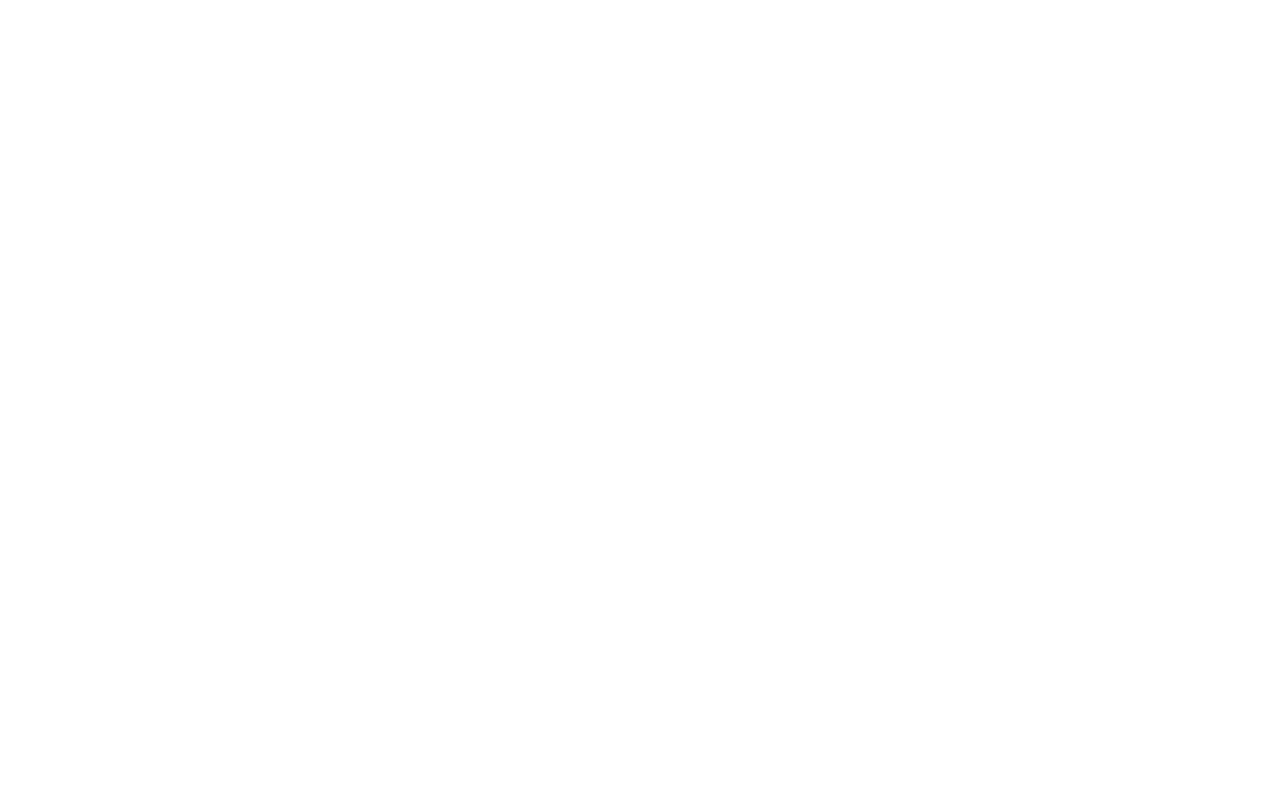
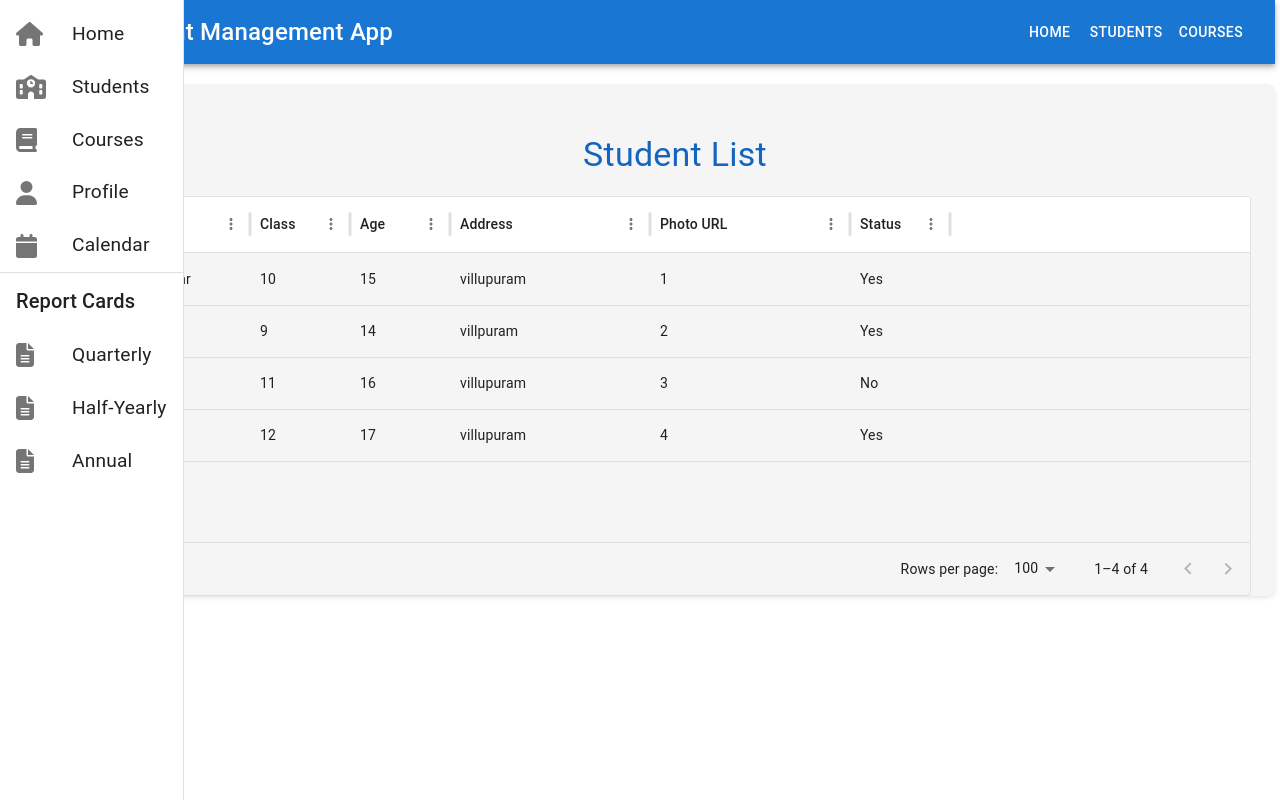
Before and after one commit to CircleStack/SampleProject, a React (Vite) app: page /students in a window 1280 px wide. Before the commit this address had no page. Built offline with nearby package versions, Linux system fonts and the light colour scheme.

Commit message:
home screen modified

```diff
--- a/package.json
+++ b/package.json
@@ -20,6 +20,8 @@
     "@mui/x-charts": "^7.8.0",
     "@mui/x-data-grid": "^7.8.0",
     "chart.js": "^4.4.3",
+    "mobx": "^6.13.0",
+    "mobx-react": "^9.1.1",
     "react": "^18.3.1",
     "react-chartjs-2": "^5.2.0",
     "react-dom": "^18.3.1",
--- a/src/App.tsx
+++ b/src/App.tsx
@@ -2,8 +2,27 @@
 import { BrowserRouter, Route, Routes } from "react-router-dom"
 import LoginForm from "./LoginForm"
 import HomeScreen from "./Screens/HomeScreen"
+import StudentListScreen from "./Screens/StudentListScreen"
+import { useState } from "react"
 
+interface Student {
+  id: number;
+  name: string;
+  std: string;
+  age: number;
+  address: string;
+  photo: string;
+  passed: string;
+}
 const App = () => {
+  const [selectedStudent, setSelectedStudent] = useState<Student | null>(null);
+
+  const students: Student[] = [
+    { id: 1, name: 'muthukumar', std: '10', age: 15, address: 'villupuram', photo: '1', passed: 'Yes' },
+    { id: 2, name: 'arunkumar', std: '9', age: 14, address: 'villpuram', photo: '2', passed: 'Yes' },
+    { id: 3, name: 'karthik', std: '11', age: 16, address: 'villupuram', photo: '3', passed: 'No' },
+    { id: 4, name: 'aruna', std: '12', age: 17, address: 'villupuram', photo: '4', passed: 'Yes' },
+  ];
   return (
 
     <div
@@ -12,6 +31,7 @@
         <Routes>
           <Route index element={<LoginForm />} />
           <Route path="/home" element={<HomeScreen />} />
+          <Route path="/students" element={<StudentListScreen students={students} setSelectedStudent={setSelectedStudent} />} />
         </Routes>
       </BrowserRouter>
     </div>
--- a/src/Screens/HomeScreen.tsx
+++ b/src/Screens/HomeScreen.tsx
@@ -1,7 +1,8 @@
 import React, { useState } from 'react';
-import { Container, TextField, Button, Typography, Grid,  Slider } from '@mui/material';
-import { DataGrid, GridColDef } from '@mui/x-data-grid';
+import { Container, TextField, Button, Typography, Grid, Slider } from '@mui/material';
 import StudentDetails from '../components/StudentDetails';
+import SideBar from '../components/SideBar';
+import NavBar from '../components/NavBar';
 
 interface Student {
   id: number;
@@ -25,9 +26,7 @@
 
   const addStudent = () => {
     if (newStudentName.trim() && newStudentStd.trim()) {
-      setStudents([
-        ...students,
-        {
+      const newStudent: Student = {
         id: Date.now(),
         name: newStudentName,
         std: newStudentStd,
@@ -35,8 +34,10 @@
         address: newStudentAddress,
         photo: newStudentPhoto,
         passed: newStudentPassed,
-        },
-      ]);
+      };
+
+      setStudents([...students, newStudent]);
+      setSelectedStudent(newStudent);
       setNewStudentName('');
       setNewStudentStd('');
       setNewStudentAge(0);
@@ -50,43 +51,13 @@
     setNewStudentAge(newValue);
   };
 
-  const columns: GridColDef[] = [
-    { field: 'name', headerName: 'Name', width: 150 },
-    { field: 'std', headerName: 'Class', width: 100 },
-    { field: 'age', headerName: 'Age', width: 100 },
-    { field: 'address', headerName: 'Address', width: 200 },
-    { field: 'photo', headerName: 'Photo URL', width: 200 },
-    { field: 'passed', headerName: 'Status', width: 100 },
-    {
-      field: 'actions',
-      headerName: 'Actions',
-      width: 150,
-      renderCell: (params) => (
-        <Button
-          variant="contained"
-          color="secondary"
-          onClick={() => setSelectedStudent(students.find(student => student.id === params.id)!)}
-        >
-          View Details
-        </Button>
-      ),
-    },
-  ];
-
-  const rows = students.map((student) => ({
-    id: student.id,
-    name: student.name,
-    std: student.std,
-    age: student.age,
-    address: student.address,
-    photo: student.photo,
-    passed: student.passed,
-  }));
-
   return (
+    <div>
+      <NavBar />
+      <SideBar />
       <Container style={styles.container}>
-      <Typography variant="h2" gutterBottom style={styles.title}>
-        Student Management App
+        <Typography variant="h4" style={styles.title}>
+          Student Details
         </Typography>
         <Grid container spacing={4}>
           <Grid item xs={12} sm={6}>
@@ -141,41 +112,38 @@
               margin="normal"
               style={styles.textField}
             />
-          <Button
-            variant="contained"
-            color="primary"
-            onClick={addStudent}
-            style={styles.button}
-          >
+            <Button variant="contained" color="primary" onClick={addStudent} style={styles.button}>
               Add Student
             </Button>
           </Grid>
-        <Grid item xs={12} sm={6} style={styles.studentList}>
-          <div style={{ height: 400, width: '100%' }}>
-            <DataGrid
-              rows={rows}
-              columns={columns}
-              pageSize={5}
-              onRowClick={(params) => setSelectedStudent(students.find(student => student.id === params.id)!)}
-            />
+          <Grid item xs={12} sm={5}>
+            <div style={styles.studentDetails}>
+              {selectedStudent ? (
+                <StudentDetails student={selectedStudent} />
+              ) : (
+                <Typography variant="h6">Select a student to view details</Typography>
+              )}
             </div>
           </Grid>
         </Grid>
-      {selectedStudent && <StudentDetails student={selectedStudent} />}
       </Container>
+    </div>
   );
 };
 
 const styles: { [key: string]: React.CSSProperties } = {
   container: {
-    padding: '20px',
+    padding: '50px',
     backgroundColor: '#f5f5f5',
     borderRadius: '8px',
+    marginLeft: '80px',
+    marginTop: '20px',
+    boxShadow: '0px 2px 4px rgba(0, 0, 0, 0.1)',
   },
   title: {
     textAlign: 'center',
     marginBottom: '20px',
-    color: '#3f51b5',
+    color: '#1565c0',
   },
   textField: {
     backgroundColor: '#fff',
@@ -183,20 +151,17 @@
   },
   button: {
     marginTop: '20px',
-    backgroundColor: '#3f51b5',
-    color: '#fff',
+
   },
-  studentList: {
+  studentDetails: {
     display: 'flex',
     flexDirection: 'column',
-  },
-  card: {
-    marginBottom: '10px',
-    cursor: 'pointer',
-    backgroundColor: '#e3f2fd',
-  },
-  studentName: {
-    color: '#3f51b5',
+    alignItems: 'center',
+    justifyContent: 'center',
+    padding: '20px',
+    backgroundColor: '#ffffff',
+    borderRadius: '8px',
+    boxShadow: '0px 2px 4px rgba(0, 0, 0, 0.1)',
   },
 };
 
--- /dev/null
+++ b/src/Screens/StudentListScreen.tsx
@@ -0,0 +1,107 @@
+import React, { useState } from 'react';
+import { Container, Grid, Typography } from '@mui/material';
+import { DataGrid, GridColDef } from '@mui/x-data-grid';
+
+import NavBar from '../components/NavBar';
+import SideBar from '../components/SideBar';
+import StudentMarksChart from '../components/StudentMarksChart';
+
+interface Student {
+  id: number;
+  name: string;
+  std: string;
+  age: number;
+  address: string;
+  photo: string;
+  passed: string;
+}
+
+interface StudentListScreenProps {
+  students: Student[];
+  setSelectedStudent: (student: Student | null) => void;
+}
+
+const StudentListScreen: React.FC<StudentListScreenProps> = ({ students, setSelectedStudent }) => {
+  const [selectedStudent, setSelectedStudentState] = useState<Student | null>(null);
+
+
+  const columns: GridColDef[] = [
+    { field: 'name', headerName: 'Name', width: 150 },
+    { field: 'std', headerName: 'Class', width: 100 },
+    { field: 'age', headerName: 'Age', width: 100 },
+    { field: 'address', headerName: 'Address', width: 200 },
+    { field: 'photo', headerName: 'Photo URL', width: 200 },
+    { field: 'passed', headerName: 'Status', width: 100 },
+  ];
+
+  const rows = students.map((student) => ({
+    id: student.id,
+    name: student.name,
+    std: student.std,
+    age: student.age,
+    address: student.address,
+    photo: student.photo,
+    passed: student.passed,
+  }));
+
+  const handleRowClick = (params: any) => {
+    const selectedStudent = students.find(student => student.id === params.id);
+    if (selectedStudent) {
+      setSelectedStudent(selectedStudent);
+      setSelectedStudentState(selectedStudent);
+    }
+  };
+
+  return (
+    <div>
+      <NavBar position="fixed" />
+      <Container style={styles.container}>
+        <SideBar />
+        <Typography variant="h4" style={styles.title}>
+          Student List
+        </Typography>
+        <Grid container spacing={4}>
+          <Grid item xs={12}>
+            <div style={{ height: 400, width: '100%' }}>
+              <DataGrid
+                rows={rows}
+                columns={columns}
+                pageSize={5}
+                onRowClick={handleRowClick}
+              />
+            </div>
+          </Grid>
+        </Grid>
+
+      </Container>
+      <div>
+      {selectedStudent && (
+          <Container style={styles.chartContainer}>
+            <StudentMarksChart closeCard={() => setSelectedStudentState(null)} />
+          </Container>
+        )}
+      </div>
+    </div>
+  );
+};
+
+const styles: { [key: string]: React.CSSProperties } = {
+  container: {
+    paddingTop: '50px',
+    backgroundColor: '#f5f5f5',
+    borderRadius: '8px',
+    marginTop: '20px',
+    marginLeft: '70px' ,
+    boxShadow: '0px 2px 4px rgba(0, 0, 0, 0.1)',
+  },
+  chartContainer: {
+    marginTop: '20px'
+  },
+  title: {
+    textAlign: 'center',
+    marginBottom: '20px',
+    color: '#1565c0',
+  },
+};
+
+export default StudentListScreen;
--- /dev/null
+++ b/src/components/NavBar.tsx
@@ -0,0 +1,21 @@
+
+import React from 'react';
+import { AppBar, Toolbar, Typography, Button } from '@mui/material';
+import { Link } from 'react-router-dom';
+
+const NavBar: React.FC = () => {
+  return (
+    <AppBar position="static">
+      <Toolbar>
+        <Typography variant="h6" style={{ flexGrow: 1, marginLeft: '80px',    fontSize: '1.5rem' }}>
+          Student Management App
+        </Typography>
+        <Button color="inherit" component={Link} to="/home">Home</Button>
+        <Button color="inherit" component={Link} to="/students">Students</Button>
+        <Button color="inherit">Courses</Button>
+      </Toolbar>
+    </AppBar>
+  );
+};
+
+export default NavBar;
--- /dev/null
+++ b/src/components/SideBar.tsx
@@ -0,0 +1,69 @@
+
+import React from 'react';
+import { Drawer, List, ListItem, ListItemIcon, ListItemText, Typography, Divider } from '@mui/material';
+import { FontAwesomeIcon } from '@fortawesome/react-fontawesome';
+import { faHome, faSchool, faBook, faUser, faCalendar, faFileAlt } from '@fortawesome/free-solid-svg-icons';
+import { Link } from 'react-router-dom';
+
+const Sidebar: React.FC = () => {
+  return (
+    <Drawer variant="permanent" anchor="left">
+      <List>
+        <ListItem button component={Link} to="/home">
+          <ListItemIcon>
+            <FontAwesomeIcon icon={faHome} style={{ fontSize: '1.5rem' }} />
+          </ListItemIcon>
+          <ListItemText primary={<Typography variant="body1" style={{ fontSize: '1.2rem' }}>Home</Typography>} />
+        </ListItem>
+        <ListItem button component={Link} to="/students">
+          <ListItemIcon>
+            <FontAwesomeIcon icon={faSchool} style={{ fontSize: '1.5rem' }} />
+          </ListItemIcon>
+          <ListItemText primary={<Typography variant="body1" style={{ fontSize: '1.2rem' }}>Students</Typography>} />
+        </ListItem>
+        <ListItem button component={Link} to="/courses">
+          <ListItemIcon>
+            <FontAwesomeIcon icon={faBook} style={{ fontSize: '1.5rem' }} />
+          </ListItemIcon>
+          <ListItemText primary={<Typography variant="body1" style={{ fontSize: '1.2rem' }}>Courses</Typography>} />
+        </ListItem>
+        <ListItem button component={Link} to="/profile">
+          <ListItemIcon>
+            <FontAwesomeIcon icon={faUser} style={{ fontSize: '1.5rem' }} />
+          </ListItemIcon>
+          <ListItemText primary={<Typography variant="body1" style={{ fontSize: '1.2rem' }}>Profile</Typography>} />
+        </ListItem>
+        <ListItem button component={Link} to="/calendar">
+          <ListItemIcon>
+            <FontAwesomeIcon icon={faCalendar} style={{ fontSize: '1.5rem' }} />
+          </ListItemIcon>
+          <ListItemText primary={<Typography variant="body1" style={{ fontSize: '1.2rem' }}>Calendar</Typography>} />
+        </ListItem>
+        <Divider />
+        <ListItem>
+          <ListItemText primary={<Typography variant="h6">Report Cards</Typography>} />
+        </ListItem>
+        <ListItem button>
+          <ListItemIcon>
+            <FontAwesomeIcon icon={faFileAlt} style={{ fontSize: '1.5rem' }} />
+          </ListItemIcon>
+          <ListItemText primary={<Typography variant="body1" style={{ fontSize: '1.2rem' }}>Quarterly</Typography>} />
+        </ListItem>
+        <ListItem button>
+          <ListItemIcon>
+            <FontAwesomeIcon icon={faFileAlt} style={{ fontSize: '1.5rem' }} />
+          </ListItemIcon>
+          <ListItemText primary={<Typography variant="body1" style={{ fontSize: '1.2rem' }}>Half-Yearly</Typography>} />
+        </ListItem>
+        <ListItem button>
+          <ListItemIcon>
+            <FontAwesomeIcon icon={faFileAlt} style={{ fontSize: '1.5rem' }} />
+          </ListItemIcon>
+          <ListItemText primary={<Typography variant="body1" style={{ fontSize: '1.2rem' }}>Annual</Typography>} />
+        </ListItem>
+      </List>
+    </Drawer>
+  );
+};
+
+export default Sidebar;
--- a/src/components/StudentDetails.tsx
+++ b/src/components/StudentDetails.tsx
@@ -1,6 +1,6 @@
 
 import React, { useState } from 'react';
-import { Card, CardContent, CardMedia, Typography, Button } from '@mui/material';
+import { Card, CardContent, Typography, Button } from '@mui/material';
 import StudentMarksChart from './StudentMarksChart';
 
 interface StudentDetailsProps {
@@ -28,49 +28,67 @@
 
   return (
     <Card style={styles.detailsContainer}>
-      <CardMedia
-        component="img"
-        height="150"
-        image={student.photo}
-        alt={`${student.name}'s photo`}
-        style={styles.photo}
-      />
-      <CardContent>
-        <Typography variant="h5" component="div">
+      <div style={styles.photoContainer}>
+        <img
+          src={student.photo}
+          alt={`${student.name}'s photo`}
+          style={styles.photo}
+        />
+      </div>
+      <CardContent style={styles.content}>
+        <Typography variant="h5" style={styles.name}>
           {student.name}
         </Typography>
-        <Typography variant="body2" color="textSecondary">
+        <Typography variant="body1" style={styles.details}>
           <strong>Class:</strong> {student.std}
         </Typography>
-        <Typography variant="body2" color="textSecondary">
+        <Typography variant="body1" style={styles.details}>
           <strong>Age:</strong> {student.age}
         </Typography>
-        <Typography variant="body2" color="textSecondary">
+        <Typography variant="body1" style={styles.details}>
           <strong>Address:</strong> {student.address}
         </Typography>
-        <Typography variant="body2" color="textSecondary">
+        <Typography variant="body1" style={styles.details}>
           <strong>Status:</strong> {student.passed ? 'Pass' : 'Fail'}
         </Typography>
         <Button variant="contained" color="primary" onClick={openMarksChart} style={styles.button}>
-          Marks
+          View Marks
         </Button>
-      </CardContent>  {showMarksChart && <StudentMarksChart closeCard={closeMarksChart} />}
-
+      </CardContent>
+      {showMarksChart && <StudentMarksChart closeCard={closeMarksChart} />}
     </Card>
   );
 };
 
 const styles: { [key: string]: React.CSSProperties } = {
   detailsContainer: {
-    margin: '20px',
-    padding: '20px',
+    margin: '30px',
+    padding: '40px',
     textAlign: 'center',
+    backgroundColor: '#ffffff',
+    borderRadius: '8px',
+    boxShadow: '0px 2px 4px rgba(0, 0, 0, 0.1)',
+  },
+  photoContainer: {
+    marginBottom: '20px',
   },
   photo: {
     width: '150px',
     height: '150px',
     borderRadius: '50%',
-    marginBottom: '20px',
+  },
+  content: {
+    display: 'flex',
+    flexDirection: 'column',
+    alignItems: 'center',
+  },
+  name: {
+    marginBottom: '10px',
+    color: '#3f51b5',
+    fontWeight: 'bold',
+  },
+  details: {
+    marginBottom: '8px',
   },
   button: {
     marginTop: '20px',
--- a/src/index.css
+++ b/src/index.css
@@ -5,7 +5,7 @@
 
   color-scheme: light dark;
   color: rgba(255, 255, 255, 0.87);
-  background-color: #020101;
+  background-color: #cdd3f0;
 
   font-synthesis: none;
   text-rendering: optimizeLegibility;
```
Also changed, not shown: src/components/StudentMarksChart.tsx (+4 -4 lines), 1 other file (tests, documents, lock files or other folders). Lines whose indentation alone changed are shown as unchanged.
